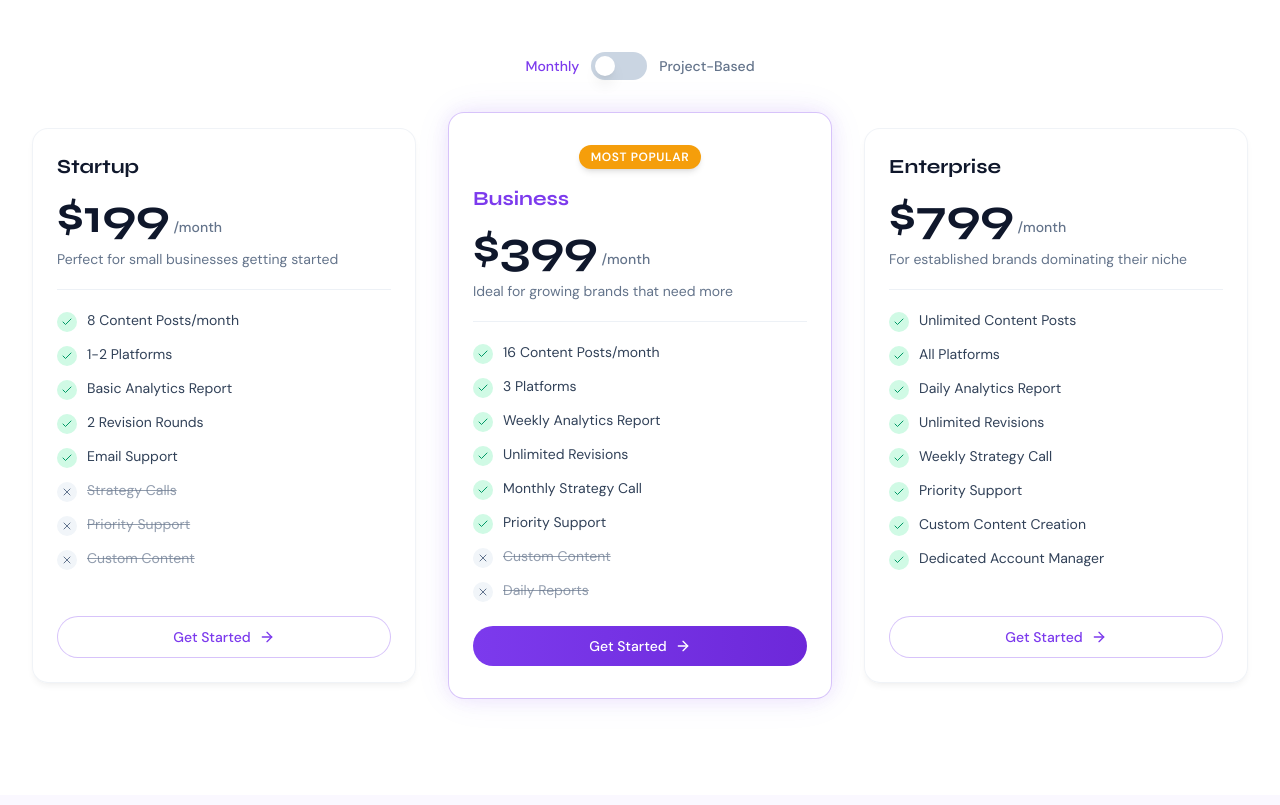
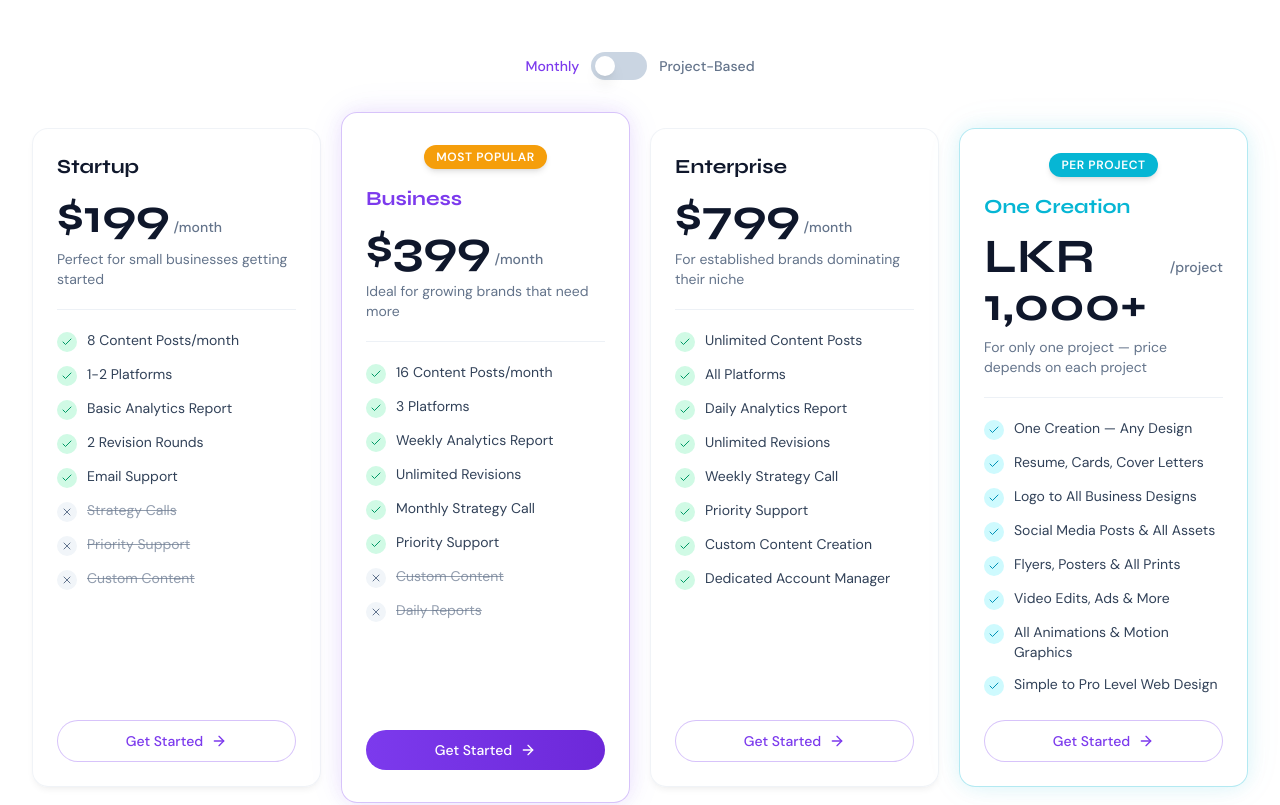
Before and after one commit to iDilsh/robot, a Next.js app: page /pricing in a window 1280 px wide. Shown: the part 460-1265 px from the top of the page. Built offline with nearby package versions, Linux system fonts and the light colour scheme.

Commit message:
5f0cf845-6db3-47bb-a78f-82498426f406

```diff
--- a/src/app/api/quote/route.ts
+++ b/src/app/api/quote/route.ts
@@ -1,9 +1,12 @@
 import { NextRequest, NextResponse } from 'next/server';
 import { Resend } from 'resend';
 
-const resend = new Resend(process.env.RESEND_API_KEY);
 const GOOGLE_SHEET_URL = process.env.GOOGLE_SHEET_URL;
 const NOTIFICATION_EMAIL = process.env.NOTIFICATION_EMAIL;
+
+function getResend() {
+  return new Resend(process.env.RESEND_API_KEY);
+}
 
 interface QuoteSubmission {
   services: string;
@@ -96,7 +99,7 @@ async function sendEmailNotification(data: QuoteSubmission) {
     </div>
   `;
 
-  await resend.emails.send({
+  await getResend().emails.send({
     from: 'iDilsh Network <onboarding@resend.dev>',
     to: NOTIFICATION_EMAIL!,
     subject: `New Quote Request from ${data.fullName}`,
--- a/src/app/pricing/page.tsx
+++ b/src/app/pricing/page.tsx
@@ -178,7 +178,7 @@ function PricingToggle({
 
 function MonthlyTiers() {
   return (
-    <div className="grid grid-cols-1 gap-6 md:grid-cols-3 md:gap-5 lg:gap-8">
+    <div className="grid grid-cols-1 gap-6 md:grid-cols-2 lg:grid-cols-4 lg:gap-5">
       {PRICING_TIERS.map((tier, index) => (
         <motion.div
           key={tier.name}
@@ -190,12 +190,14 @@ function MonthlyTiers() {
           className={`relative ${tier.popular ? 'md:-mt-4 md:mb-[-1rem]' : ''}`}
         >
           <GlassCard
-            hover={!tier.popular}
-            glow={tier.popular}
+            hover={!tier.popular && !(tier as { isProjectTier?: boolean }).isProjectTier}
+            glow={tier.popular || (tier as { isProjectTier?: boolean }).isProjectTier}
             className={`h-full flex flex-col ${
               tier.popular
                 ? 'border-brand-violet/30 shadow-[0_0_20px_rgba(124,58,237,0.12),0_0_40px_rgba(124,58,237,0.06)] md:py-8'
-                : ''
+                : (tier as { isProjectTier?: boolean }).isProjectTier
+                  ? 'border-brand-cyan/30 shadow-[0_0_20px_rgba(6,182,212,0.12),0_0_40px_rgba(6,182,212,0.06)]'
+                  : ''
             }`}
           >
             {/* Popular badge */}
@@ -207,10 +209,19 @@ function MonthlyTiers() {
               </div>
             )}
 
+            {/* Project tier badge */}
+            {(tier as { isProjectTier?: boolean }).isProjectTier && (
+              <div className="mb-4 flex justify-center">
+                <span className="inline-flex items-center gap-1 rounded-full bg-brand-cyan px-3 py-1 text-xs font-semibold uppercase tracking-wider text-white shadow-md">
+                  Per Project
+                </span>
+              </div>
+            )}
+
             {/* Plan name */}
             <h3
               className={`font-heading text-xl font-bold ${
-                tier.popular ? 'text-brand-violet' : 'text-slate-900'
+                tier.popular ? 'text-brand-violet' : (tier as { isProjectTier?: boolean }).isProjectTier ? 'text-brand-cyan' : 'text-slate-900'
               }`}
             >
               {tier.name}
@@ -234,8 +245,12 @@ function MonthlyTiers() {
             <ul className="space-y-3 flex-1">
               {tier.features.map((feature) => (
                 <li key={feature} className="flex items-start gap-2.5">
-                  <span className="mt-0.5 flex h-5 w-5 shrink-0 items-center justify-center rounded-full bg-emerald-100">
-                    <Check className="h-3 w-3 text-emerald-600" />
+                  <span className={`mt-0.5 flex h-5 w-5 shrink-0 items-center justify-center rounded-full ${
+                    (tier as { isProjectTier?: boolean }).isProjectTier ? 'bg-cyan-100' : 'bg-emerald-100'
+                  }`}>
+                    <Check className={`h-3 w-3 ${
+                      (tier as { isProjectTier?: boolean }).isProjectTier ? 'text-cyan-600' : 'text-emerald-600'
+                    }`} />
                   </span>
                   <span className="text-sm text-slate-700">{feature}</span>
                 </li>
--- a/src/components/sections/pricing-teaser.tsx
+++ b/src/components/sections/pricing-teaser.tsx
@@ -15,14 +15,18 @@ export default function PricingTeaser() {
           subtitle="Flexible pricing that scales with your ambitions. No hidden fees, no surprises."
         />
 
-        <div className="grid grid-cols-1 gap-6 md:grid-cols-3 md:gap-4 lg:gap-6">
-          {PRICING_TIERS.map((tier, index) => (
+        <div className="grid grid-cols-1 gap-6 md:grid-cols-2 lg:grid-cols-4 lg:gap-4">
+          {PRICING_TIERS.map((tier, index) => {
+            const isProjectTier = (tier as { isProjectTier?: boolean }).isProjectTier;
+            return (
             <motion.div
               key={tier.name}
               className={`relative rounded-2xl border p-6 transition-all duration-300 ${
                 tier.popular
                   ? 'border-brand-violet bg-white shadow-[0_0_20px_rgba(124,58,237,0.12),0_10px_30px_rgba(0,0,0,0.08)] md:-mt-4 md:mb-0 md:pb-10 md:pt-10'
-                  : 'border-border/50 bg-white shadow-sm'
+                  : isProjectTier
+                    ? 'border-brand-cyan/40 bg-white shadow-[0_0_20px_rgba(6,182,212,0.10),0_10px_30px_rgba(0,0,0,0.06)]'
+                    : 'border-border/50 bg-white shadow-sm'
               }`}
               initial={{ opacity: 0, y: 30 }}
               whileInView={{ opacity: 1, y: 0 }}
@@ -38,9 +42,20 @@ export default function PricingTeaser() {
                 </div>
               )}
 
+              {/* Project Tier Badge */}
+              {isProjectTier && (
+                <div className="absolute -top-3 left-1/2 -translate-x-1/2">
+                  <span className="inline-flex items-center rounded-full bg-brand-cyan px-4 py-1 text-xs font-bold uppercase tracking-wider text-white shadow-md">
+                    Per Project
+                  </span>
+                </div>
+              )}
+
               {/* Tier Name & Price */}
               <div className="text-center">
-                <h3 className="font-heading text-lg font-bold text-slate-900">
+                <h3 className={`font-heading text-lg font-bold ${
+                  isProjectTier ? 'text-brand-cyan' : 'text-slate-900'
+                }`}>
                   {tier.name}
                 </h3>
                 <div className="mt-3 flex items-baseline justify-center gap-1">
@@ -56,7 +71,9 @@ export default function PricingTeaser() {
               <div className="mt-6 space-y-3">
                 {tier.features.map((feature) => (
                   <div key={feature} className="flex items-start gap-2.5">
-                    <Check className="mt-0.5 h-4 w-4 shrink-0 text-emerald-500" />
+                    <Check className={`mt-0.5 h-4 w-4 shrink-0 ${
+                      isProjectTier ? 'text-cyan-500' : 'text-emerald-500'
+                    }`} />
                     <span className="text-sm text-slate-700">{feature}</span>
                   </div>
                 ))}
@@ -80,7 +97,8 @@ export default function PricingTeaser() {
                 </GradientButton>
               </div>
             </motion.div>
-          ))}
+            );
+          })}
         </div>
 
         <motion.div
--- a/src/lib/constants.ts
+++ b/src/lib/constants.ts
@@ -150,6 +150,25 @@ export const PRICING_TIERS = [
     ],
     notIncluded: [],
     popular: false,
+  },
+  {
+    name: "One Creation",
+    price: "LKR 1,000+",
+    period: "/project",
+    description: "For only one project — price depends on each project",
+    features: [
+      "One Creation — Any Design",
+      "Resume, Cards, Cover Letters",
+      "Logo to All Business Designs",
+      "Social Media Posts & All Assets",
+      "Flyers, Posters & All Prints",
+      "Video Edits, Ads & More",
+      "All Animations & Motion Graphics",
+      "Simple to Pro Level Web Design",
+    ],
+    notIncluded: [],
+    popular: false,
+    isProjectTier: true,
   },
 ];
 
```
